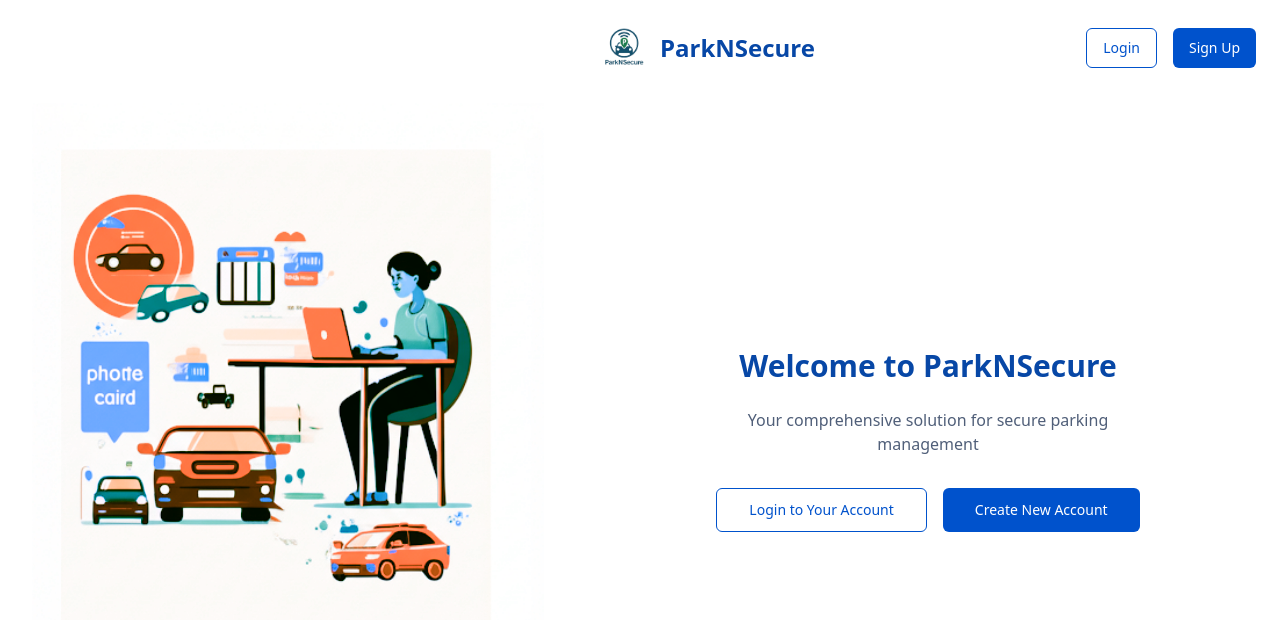
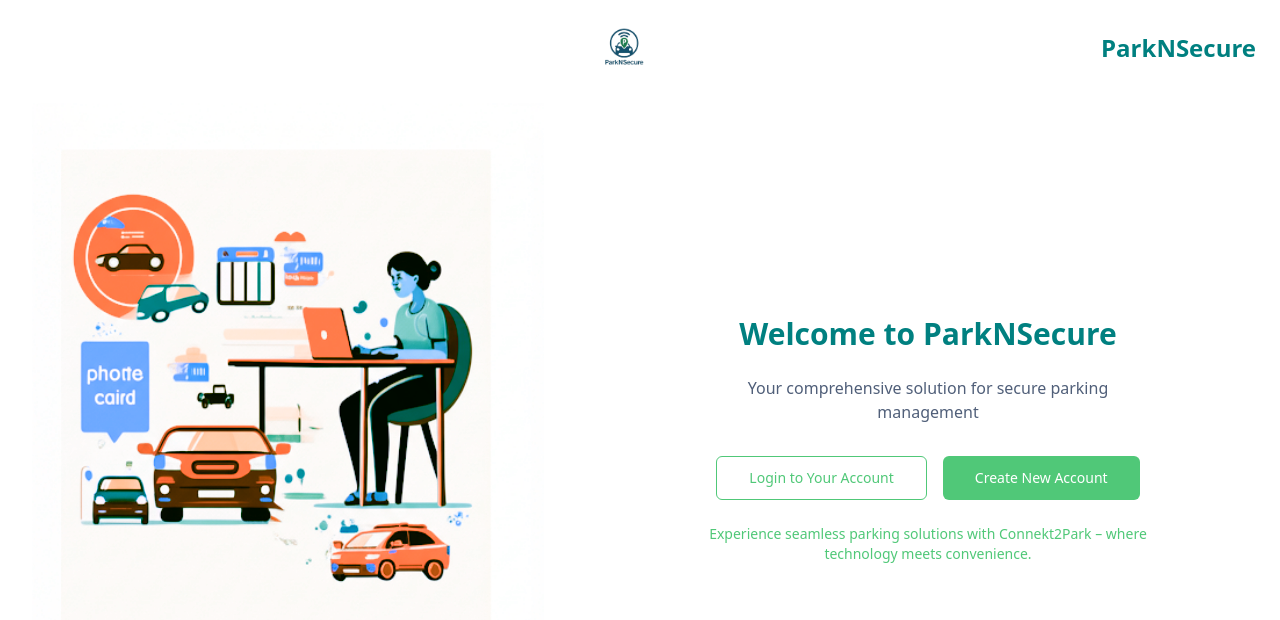
Before and after one commit to deepmajumdar2516/secure-park-login-portal, a React (Vite) app: page / in a window 1280 px wide. Shown: the top 620 px of the page. Built offline with nearby package versions, Linux system fonts and the light colour scheme.

Commit message:
Feat: Update UI colors and layout
- Changed the color scheme for the company name, login/signup buttons, and welcome text.
- Modified the layout to remove the login/signup buttons from the top right and added a tagline.

```diff
--- a/src/components/AuthLayout.tsx
+++ b/src/components/AuthLayout.tsx
@@ -47,29 +47,12 @@ const AuthLayout: React.FC = () => {
         <div className="flex items-center justify-between mb-8">
           <div className="flex items-center gap-3">
             <CompanyLogo size="md" />
-            <h1 className="text-2xl font-bold text-parknSecure-darkBlue">ParkNSecure</h1>
           </div>
 
-          {/* Only show these buttons on the welcome screen */}
-          {authView === 'welcome' && (
-            <div className="flex gap-4">
-              <Button
-                variant="outline"
-                className="border-parknSecure-blue text-parknSecure-blue hover:bg-parknSecure-blue hover:text-white"
-                onClick={() => setAuthView('login')}
-              >
-                Login
-              </Button>
-              <Button
-                className="bg-parknSecure-blue hover:bg-parknSecure-darkBlue text-white"
-                onClick={() => setAuthView('signup')}
-              >
-                Sign Up
-              </Button>
-            </div>
-          )}
+          {/* Company name in top right corner */}
+          <h1 className="text-2xl font-bold" style={{ color: "#008080" }}>ParkNSecure</h1>
 
-          {/* Show back button on other screens */}
+          {/* Back button on non-welcome screens */}
           {authView !== 'welcome' && (
             <Button
               variant="ghost"
@@ -86,7 +69,7 @@ const AuthLayout: React.FC = () => {
           <div className="w-full max-w-md auth-transition animate-fade-in">
             {authView === 'welcome' && (
               <div className="text-center">
-                <h2 className="text-3xl font-bold text-parknSecure-darkBlue mb-6">
+                <h2 className="text-3xl font-bold mb-6" style={{ color: "#008080" }}>
                   Welcome to ParkNSecure
                 </h2>
                 <p className="text-parknSecure-gray mb-8">
@@ -96,19 +79,24 @@ const AuthLayout: React.FC = () => {
                   <Button
                     variant="outline"
                     size="lg"
-                    className="border-parknSecure-blue text-parknSecure-blue hover:bg-parknSecure-blue hover:text-white"
+                    className="border-emerald-500 text-emerald-500 hover:bg-emerald-500 hover:text-white"
                     onClick={() => setAuthView('login')}
+                    style={{ borderColor: "#50C878", color: "#50C878" }}
                   >
                     Login to Your Account
                   </Button>
                   <Button
                     size="lg"
-                    className="bg-parknSecure-blue hover:bg-parknSecure-darkBlue text-white"
                     onClick={() => setAuthView('signup')}
+                    style={{ backgroundColor: "#50C878" }}
+                    className="hover:bg-emerald-600 text-white"
                   >
                     Create New Account
                   </Button>
                 </div>
+                <p className="mt-6 text-sm" style={{ color: "#50C878" }}>
+                  Experience seamless parking solutions with Connekt2Park – where technology meets convenience.
+                </p>
               </div>
             )}
 
--- a/src/components/LoginForm.tsx
+++ b/src/components/LoginForm.tsx
@@ -55,17 +55,17 @@ const LoginForm: React.FC<LoginFormProps> = ({ onSubmit }) => {
   return (
     <Card className="w-full">
       <CardHeader>
-        <CardTitle className="text-2xl font-bold text-parknSecure-darkBlue">
+        <CardTitle className="text-2xl font-bold" style={{ color: "#008080" }}>
           Login to Your Account
         </CardTitle>
-        <CardDescription>
+        <CardDescription style={{ color: "#50C878" }}>
           Enter your phone number to receive a verification code
         </CardDescription>
       </CardHeader>
       <CardContent>
         <div className="space-y-4">
           <div className="space-y-2">
-            <label htmlFor="phone" className="text-sm font-medium text-parknSecure-gray">
+            <label htmlFor="phone" className="text-sm font-medium" style={{ color: "#50C878" }}>
               Phone Number
             </label>
             <Input
@@ -80,9 +80,10 @@ const LoginForm: React.FC<LoginFormProps> = ({ onSubmit }) => {
           </div>
 
           <Button
-            className="w-full bg-parknSecure-blue hover:bg-parknSecure-darkBlue"
+            className="w-full text-white hover:opacity-90"
             onClick={handleGenerateOTP}
             disabled={loading}
+            style={{ backgroundColor: "#50C878" }}
           >
             {loading ? 'Sending OTP...' : 'Generate OTP'}
           </Button>
--- a/src/components/SignupForm.tsx
+++ b/src/components/SignupForm.tsx
@@ -90,17 +90,17 @@ const SignupForm: React.FC<SignupFormProps> = ({ onSubmit }) => {
   return (
     <Card className="w-full">
       <CardHeader>
-        <CardTitle className="text-2xl font-bold text-parknSecure-darkBlue">
+        <CardTitle className="text-2xl font-bold" style={{ color: "#008080" }}>
           Create Your Account
         </CardTitle>
-        <CardDescription>
+        <CardDescription style={{ color: "#50C878" }}>
           Enter your details to receive verification codes
         </CardDescription>
       </CardHeader>
       <CardContent>
         <div className="space-y-4">
           <div className="space-y-2">
-            <label htmlFor="phone" className="text-sm font-medium text-parknSecure-gray">
+            <label htmlFor="phone" className="text-sm font-medium" style={{ color: "#50C878" }}>
               Phone Number
             </label>
             <Input
@@ -115,7 +115,7 @@ const SignupForm: React.FC<SignupFormProps> = ({ onSubmit }) => {
           </div>
 
           <div className="space-y-2">
-            <label htmlFor="email" className="text-sm font-medium text-parknSecure-gray">
+            <label htmlFor="email" className="text-sm font-medium" style={{ color: "#50C878" }}>
               Email Address
             </label>
             <Input
@@ -131,9 +131,10 @@ const SignupForm: React.FC<SignupFormProps> = ({ onSubmit }) => {
           </div>
 
           <Button
-            className="w-full bg-parknSecure-blue hover:bg-parknSecure-darkBlue"
+            className="w-full text-white hover:opacity-90"
             onClick={handleGenerateOTP}
             disabled={loading}
+            style={{ backgroundColor: "#50C878" }}
           >
             {loading ? 'Sending Verification Codes...' : 'Generate Verification Codes'}
           </Button>
--- a/tailwind.config.ts
+++ b/tailwind.config.ts
@@ -69,7 +69,17 @@ export default {
 					darkBlue: '#0747A6',
 					green: '#36B37E',
 					gray: '#505F79',
-					lightGray: '#F4F5F7'
+					lightGray: '#F4F5F7',
+					teal: '#008080',
+					emerald: '#50C878'
+				},
+				teal: {
+					DEFAULT: '#008080'
+				},
+				emerald: {
+					DEFAULT: '#50C878',
+					500: '#50C878',
+					600: '#3DAA67'
 				}
 			},
 			borderRadius: {
```
